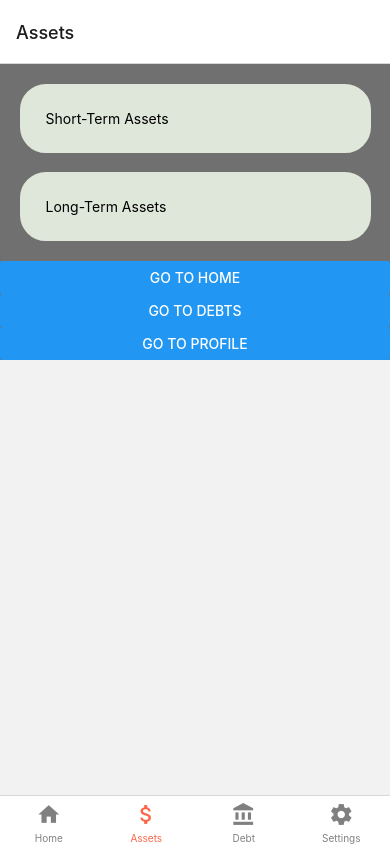
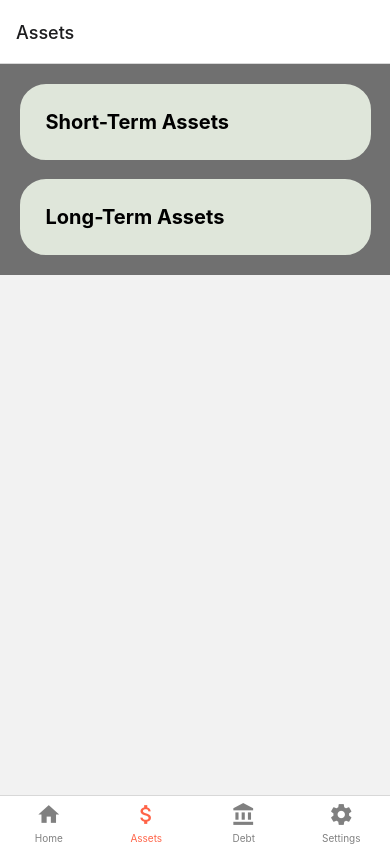
Before and after one commit to pjensen2718/spartahack-9, a React Native app: screen /Assets in a window 390 px wide. Built offline with nearby package versions, Linux system fonts and the light colour scheme.

Commit message:
package lock changed you deal with it

```diff
--- a/pages/assets.js
+++ b/pages/assets.js
@@ -2,7 +2,7 @@ import { View, Text, Button, Statusbar } from "react-native";
 import { Card, CardFooter } from "../components/card.js";
 import { GlobalColor, GlobalText } from "../components/global_styles.js";
 
-export default function Assets({ navigation }) {
+export default function Assets() {
     console.log("-> Assets");
     return (
         // the below should have style sheets implemented
@@ -14,7 +14,7 @@ export default function Assets({ navigation }) {
                 meant for short-term assets */}
             <Card>
                 {/* header */}
-                <Text>Short-Term Assets</Text>
+                <Text style={GlobalText.headerText}>Short-Term Assets</Text>
                 {/*
                   * bullet listing
                   *
@@ -24,30 +24,13 @@ export default function Assets({ navigation }) {
                 meant for long-term assets */}
             <Card>
                 {/* header */}
-                <Text>Long-Term Assets</Text>
+                <Text style={GlobalText.headerText}>Long-Term Assets</Text>
                 {/*
                   * bullet listing
                   *
                   */}
             </Card>
             <CardFooter></CardFooter>
-            {/* the below should be the navigation bar */}
-            <View>
-                <Button
-                    title="Go to home"
-                    onPress={() => navigation.navigate("Testmain")}
-                />
-                {/* here perhaps there should still be an icon
-                    for assets, but should be unpressable*/}
-                <Button
-                    title="Go to debts"
-                    onPress={() => navigation.navigate("Debt")}
-                />
-                <Button
-                    title="Go to profile"
-                    onPress={() => navigation.navigate("Profile")}
-                />
-            </View>
         </View>
     );
 }
```
Also changed, not shown: 1 other file (tests, documents, lock files or other folders).
